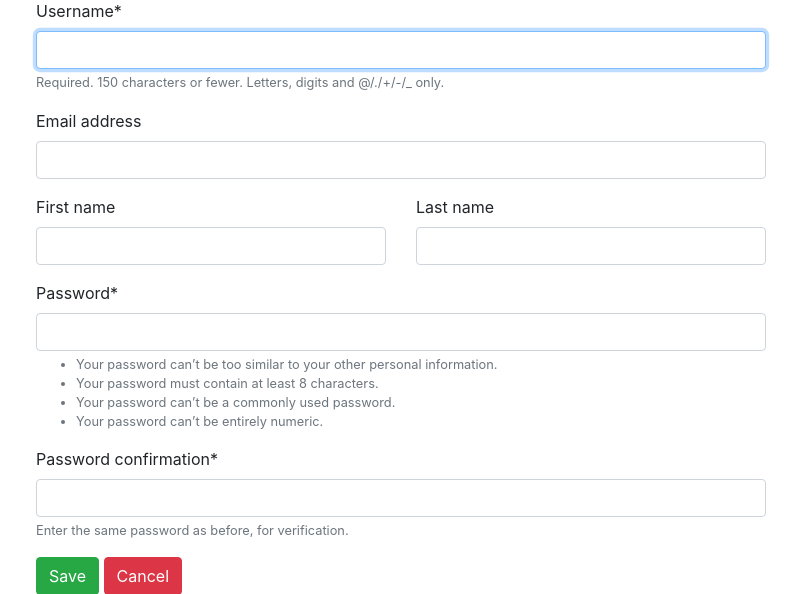
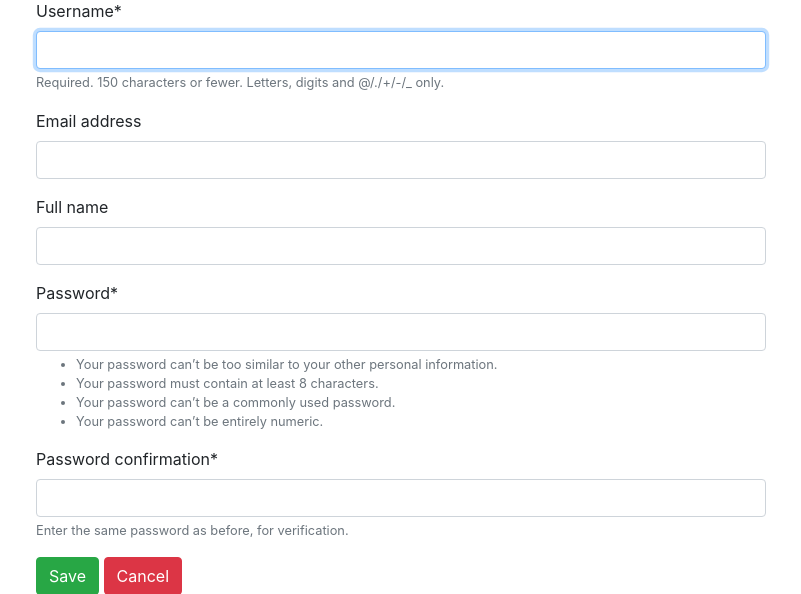
Before and after one commit to lunar-starlight/UVProjekt, a Django app: page /user/signup/ in a window 1280 px wide. Shown: the part 111-705 px from the top of the page, without its empty margins (239-1040 px from the left). Run offline with Django 3.2, Linux system fonts and the light colour scheme; some libraries are stand-ins or nearby versions.

Commit message:
replaced `first_name` and `last_name` fields with `full_name`

```diff
--- a/accounts/forms.py
+++ b/accounts/forms.py
@@ -6,11 +6,11 @@ class PlayerCreationForm(UserCreationForm):
 
     class Meta(UserCreationForm):
         model = Player
-        fields = ('username', 'email', 'first_name', 'last_name')
+        fields = ('username', 'email', 'full_name')
 
 
 class PlayerChangeForm(UserChangeForm):
 
     class Meta(UserChangeForm):
         model = Player
-        fields = ('username', 'email', 'first_name', 'last_name')
+        fields = ('username', 'email', 'full_name')
--- a/accounts/models.py
+++ b/accounts/models.py
@@ -1,10 +1,14 @@
 from django.db import models
 from django.contrib.auth.models import AbstractUser
+from django.utils.translation import gettext_lazy as _
 
 
 class Player(AbstractUser):
     wins = models.IntegerField(default=0)
     losses = models.IntegerField(default=0)
+    first_name = None
+    last_name = None
+    full_name = models.CharField(_('full name'), max_length=200, blank=True)
 
     def won(self):
         self.wins += 1
--- a/templates/registration/signup.html
+++ b/templates/registration/signup.html
@@ -10,14 +10,7 @@
 {% csrf_token %}
     {{ form.username|as_crispy_field }}
     {{ form.email|as_crispy_field }}
-    <div class="row">
-      <div class="col-6">
-        {{ form.first_name|as_crispy_field }}
-      </div>
-      <div class="col-6">
-        {{ form.last_name|as_crispy_field }}
-      </div>
-    </div>
+    {{ form.full_name|as_crispy_field }}
     {{ form.password1|as_crispy_field }}
     {{ form.password2|as_crispy_field }}
     <button type="submit" class="btn btn-success">Save</button>
```
Also changed, not shown: templates/registration/edit.html (+1 -8 lines), accounts/migrations/0002_auto_20190806_1053.py (added).
